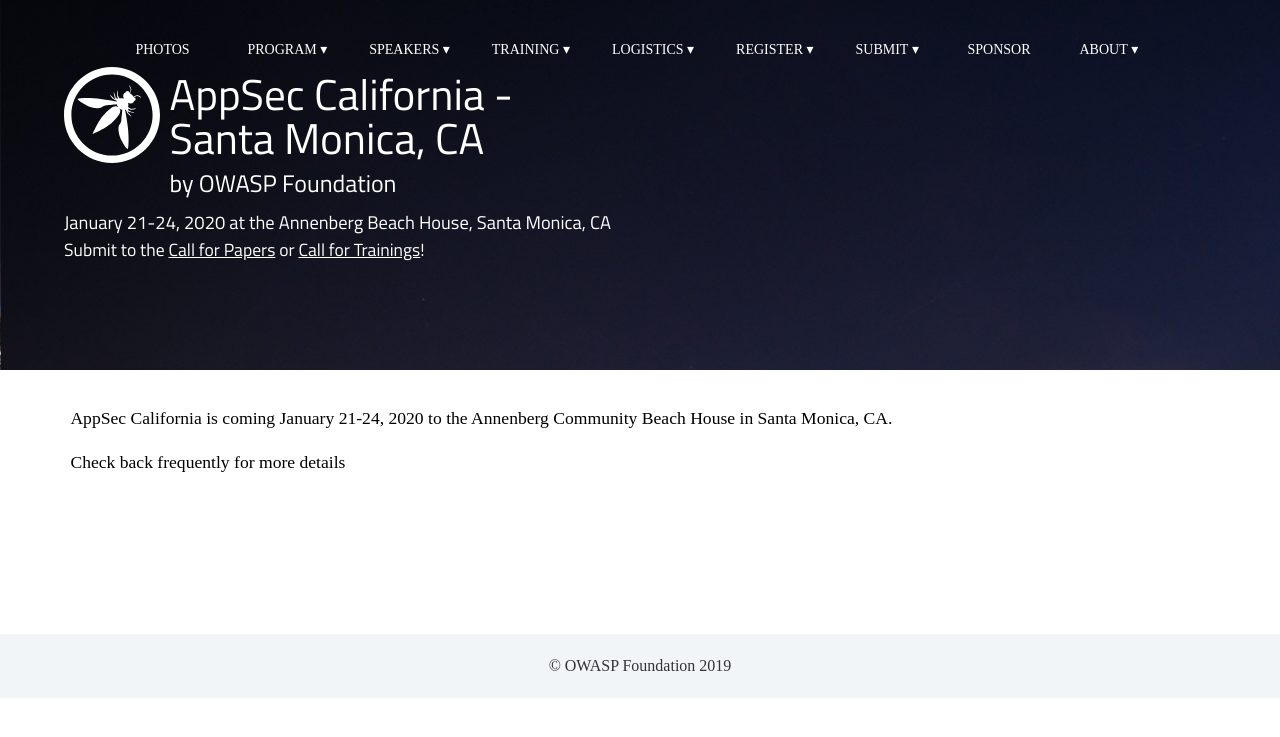
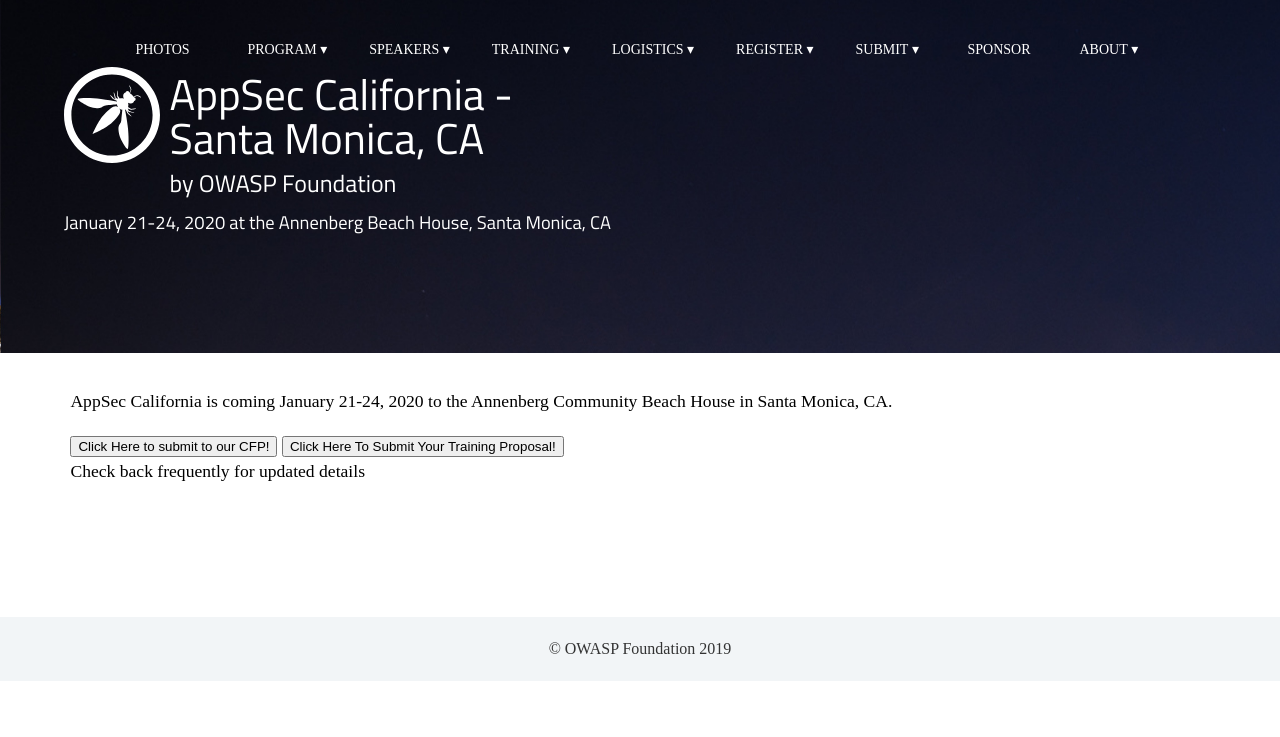
Before and after one commit to OWASP/2020-appseccalifornia, a Jekyll site: the page built from index.html, in a window 1280 px wide. Shown: the top 737 px of the page. Built offline with Jekyll 4.4.1, drawn with Linux system fonts in a browser that asks for light colours; some web fonts are replaced.

Commit message:
Adding CFT and CFP buttons to home page

```diff
--- a/_layouts/front.html
+++ b/_layouts/front.html
@@ -1,7 +1,6 @@
 {% include header.html %}
 
 		<h3>January 21-24, 2020 at the Annenberg Beach House, Santa Monica, CA</h3>
-		<h4>Submit to the <a href="/template_event_site/program/call-for-papers">Call for Papers</a> or <a href="/template_event_site/program/call-for-trainings">Call for Trainings</a>!</h4>
 </header>
 
 
--- a/index.html
+++ b/index.html
@@ -9,5 +9,12 @@
 
 <section class="punch">
 	<p>AppSec California is coming January 21-24, 2020 to the Annenberg Community Beach House in Santa Monica, CA. </p>
-	<p>Check back frequently for more details</p>
+
+	<button name="cfpBUton" onclick="https://owasp.submittable.com/submit/147365/appsec-callifornia-2020-call-for-presentations">Click Here to submit to our CFP!</button>
+
+	<button name="cftButton" onclick="https://owasp.submittable.com/submit/147366/appsec-callifornia-2020-call-for-trainers">Click Here To Submit Your Training Proposal!</button>
+
+	<p>Check back frequently for updated details</p>
+
+
 </section>
```
